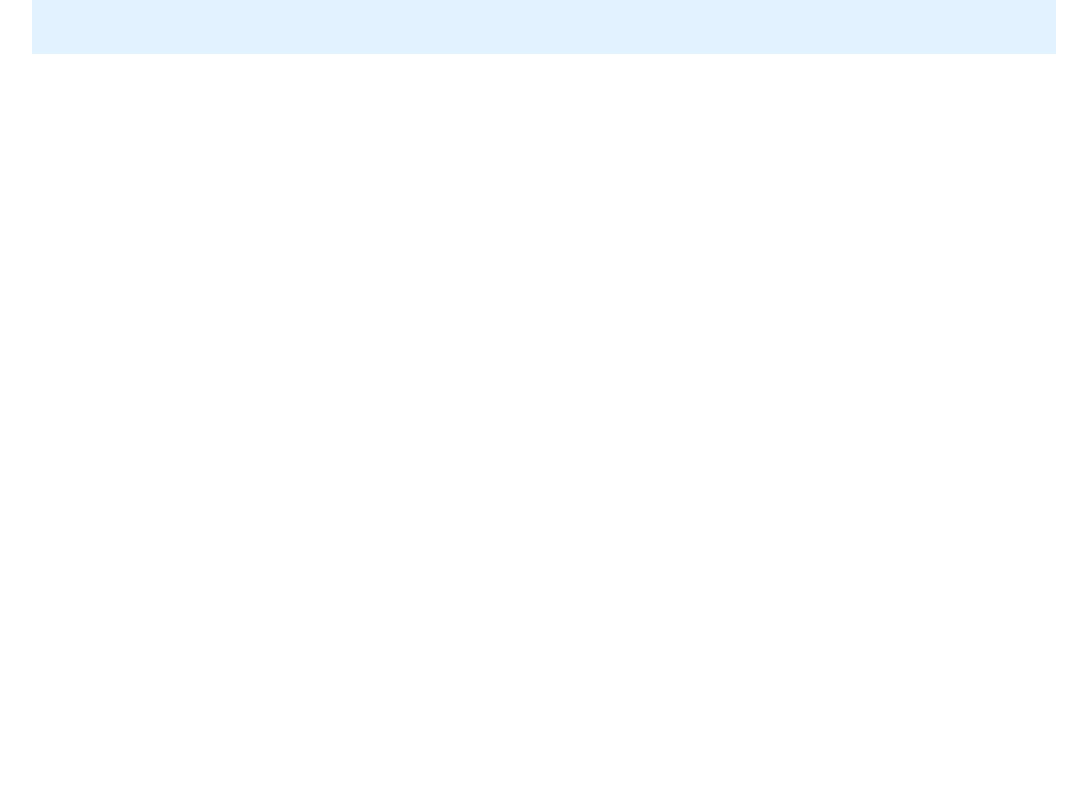
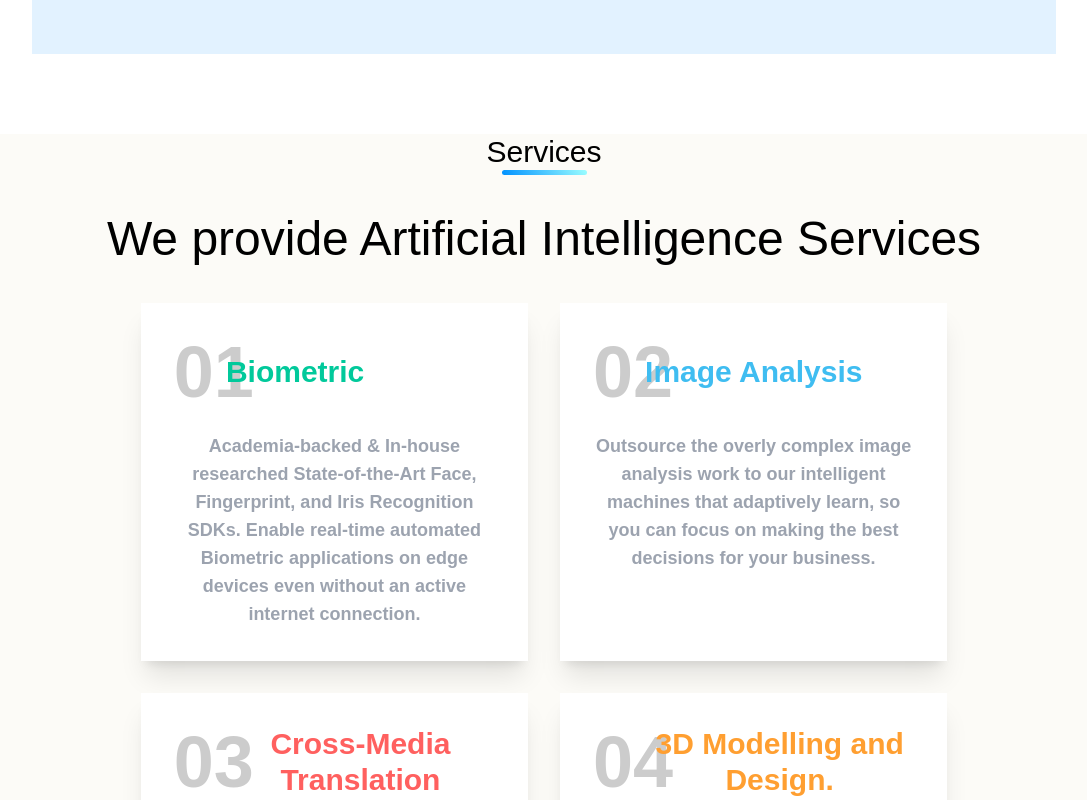
Before and after one commit to Nitesh-Samaniya/lens, a Next.js app in the folder lens-frontend/: page / in a window 1280 px wide. Shown: the part 1440-2240 px from the top of the page, without its empty margins (96-1183 px from the left). Before the commit the page ends 1574 px from the top, so only its background shows below. Built offline with nearby package versions, Linux system fonts and the light colour scheme.

Commit message:
servic section added

```diff
--- a/lens-frontend/src/app/page.js
+++ b/lens-frontend/src/app/page.js
@@ -2,6 +2,7 @@ import Image from "next/image";
 import Navbar from "../components/Navbar";
 import Header from "@/components/Header";
 import About from "@/components/about/About";
+import Service from "@/components/service/Service";
 
 export default function Home() {
   return (
@@ -9,6 +10,7 @@ export default function Home() {
       <Navbar />
       <Header />
       <About />
+      <Service />
     </>
   );
 }
--- a/lens-frontend/src/components/about/About.jsx
+++ b/lens-frontend/src/components/about/About.jsx
@@ -18,7 +18,7 @@ const About = () => {
                 </div>
             </div>
 
-            <div className='m-auto flex mt-20 mb-20 bg-[#e2f2ff] p-20 ease-in duration-300 group responsive-width'>
+            <div class='m-auto flex mt-20 mb-20 bg-[#e2f2ff] p-20 ease-in duration-300 group responsive-width'>
                 <div class='py-10'>
                     <p class='font-medium aboutHeading'>Welcome To LENS</p>
                     <p class='text-gray-500 leading-snug mt-10 aboutPara'>
--- /dev/null
+++ b/lens-frontend/src/components/service/Card.jsx
@@ -0,0 +1,67 @@
+"use client";
+
+import React, { useState } from 'react'
+
+const Card = ({number, color, title, text}) => {
+    const [isHovered, setIsHovered] = useState(false);
+
+    function getLightColor(color) {
+        switch (color) {
+            case 'green':
+                return '#ecffec';
+            case 'blue':
+                return '#e0f7fa';
+            case 'red':
+                return '#ffcccb';
+            case 'orange':
+                return '#ffe5cc';
+            default:
+                return 'transparent';
+        }
+    }
+
+    function getNumberColor(color) {
+        switch (color) {
+            case 'green':
+                return 'rgb(1, 201, 155)';
+            case 'blue':
+                return 'rgb(63, 189, 241)';
+            case 'red':
+                return 'rgb(255, 96, 95)';
+            case 'orange':
+                return 'rgb(255, 159, 49)';
+            default:
+                return 'gray-300';
+        }
+    }
+
+    const bgColor = getLightColor(color);
+
+    const numColor = getNumberColor(color);
+    const putNumCOlor = isHovered ? numColor : '#cccccc';
+
+    const borderColor = isHovered ? color : 'white';
+    const backgroundColor = isHovered ? bgColor : 'white';
+
+  return (
+      <div
+        class='p-8 group shadow-xl'
+        style={{ border: `1px solid ${borderColor}`, backgroundColor}}
+        onMouseEnter={() => setIsHovered(true)}
+        onMouseLeave={() => setIsHovered(false)}
+    >
+          <div className='flex items-center gap-0'>
+              <div className='text-7xl font-bold' style={{color: '#cccccc'}}>
+                  <span>0</span>
+                  <span style={{color: putNumCOlor}}>{number+1}</span>
+              </div>
+              <div className='font-bold text-3xl transition-all duration-300 group-hover:translate-x-10 group-hover:text-gray-400' style={{ marginLeft: '-28px', color: numColor }}>
+                {title}
+              </div>
+          </div>
+          <div class='mt-6 text-gray-400 text-lg font-bold'>{text}</div>
+      </div>
+  )
+}
+
+export default Card
--- /dev/null
+++ b/lens-frontend/src/components/service/Service.jsx
@@ -0,0 +1,54 @@
+import React from 'react'
+import Card from './Card'
+
+const cardsData = [
+    {
+        color: 'green',
+        title: 'Biometric',
+        text: 'Academia-backed & In-house researched State-of-the-Art Face, Fingerprint, and Iris Recognition SDKs. Enable real-time automated Biometric applications on edge devices even without an active internet connection.'
+    },
+    {
+        color: 'blue',
+        title: 'Image Analysis',
+        text: 'Outsource the overly complex image analysis work to our intelligent machines that adaptively learn, so you can focus on making the best decisions for your business.'
+    },
+    {
+        color: 'red',
+        title: 'Cross-Media Translation',
+        text: 'Will something like Siri or Alexa enhance your business? We can deliver text-to-speech, text-to-image, speech-to-text, speech-to-image, speech-to-image, image-to-text and image-to-speech solutions for maximum convenience.'
+    },
+    {
+        color: 'orange',
+        title: '3D Modelling and Design.',
+        text: "We offer services for automated generation of 3D assets with realistic shapes and textures. We animate the 3D models with voice and videos with an aim to retarget voice and/or expressions with pose from a single Image/video."
+    }
+]
+
+const Service = () => {
+  return (
+      <div class='font-poppins bg-[#fcfbf7] w-[90%] m-auto text-center'>
+          <div class='mt-20 text-3xl flex flex-col items-center'>
+              <div>Services</div>
+              <div style={{
+                  width: '85px',
+                  height: '5px',
+                  borderRadius: '1000px',
+                  background: 'var(--gr-4, linear-gradient(54deg, #0091ff 0%, #9cfeff 100%))'
+              }}>
+              </div>
+          </div>
+
+          <div class='mt-10 text-4xl sm:text-6xl md:text-5xl leading-snug'>We provide Artificial Intelligence Services</div>
+
+        <div class='mt-10 grid grid-cols-1 lg:grid-cols-2 gap-8 sm:w-[60%] lg:w-[80%] xl:w-[70%] m-auto'>
+            {
+                cardsData.map((el, index)=><Card key={index} number={index} color={el.color} title={el.title} text={el.text}/>)
+            }
+        </div>
+
+
+      </div>
+  )
+}
+
+export default Service
```
Also changed, not shown: lens-frontend/src/components/service/index.css (added).
